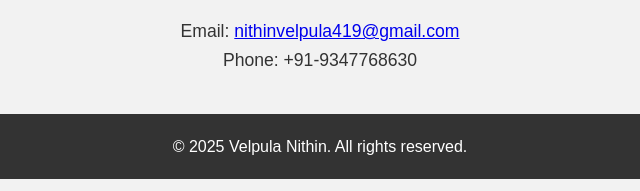
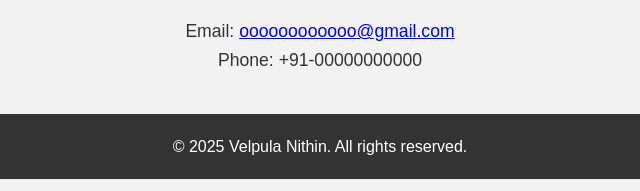
Before and after one commit to Nithinvelpula/CODESOFT, a plain HTML site: page PORTFOLIO/index.html in a window 1280 px wide. Shown: the part 2490-2681 px from the top of the page, 320-960 px from the left. Drawn offline with Linux system fonts and the light colour scheme.

Commit message:
Update index.html

```diff
--- a/PORTFOLIO/index.html
+++ b/PORTFOLIO/index.html
@@ -106,8 +106,8 @@
 
   <section id="contact">
     <h2>Contact</h2>
-    <p>Email: <a href="mailto:nithinvelpula419@gmail.com">nithinvelpula419@gmail.com</a></p>
-    <p>Phone: +91-9347768630</p>
+    <p>Email: <a href="mailto:ooooooooooooo@gmail.com">oooooooooooo@gmail.com</a></p>
+    <p>Phone: +91-00000000000</p>
   </section>
 
   <footer>
```
